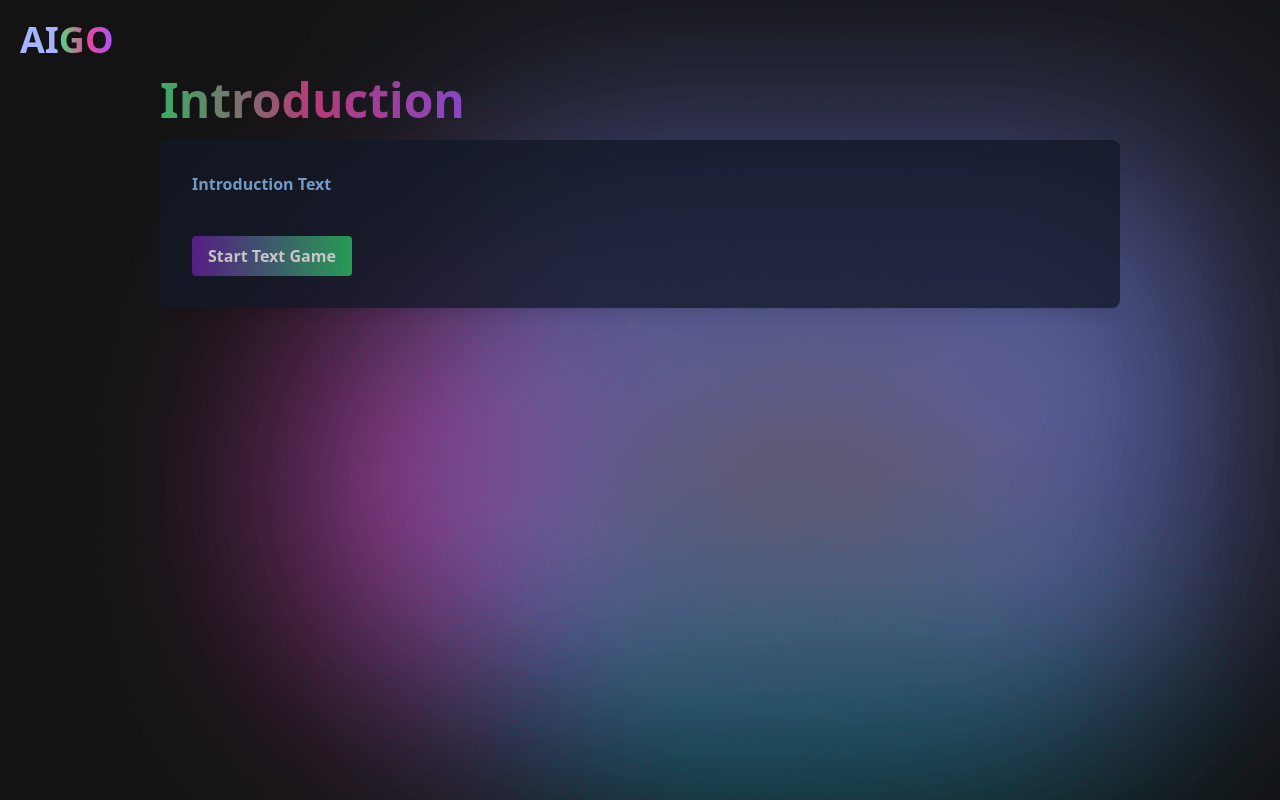
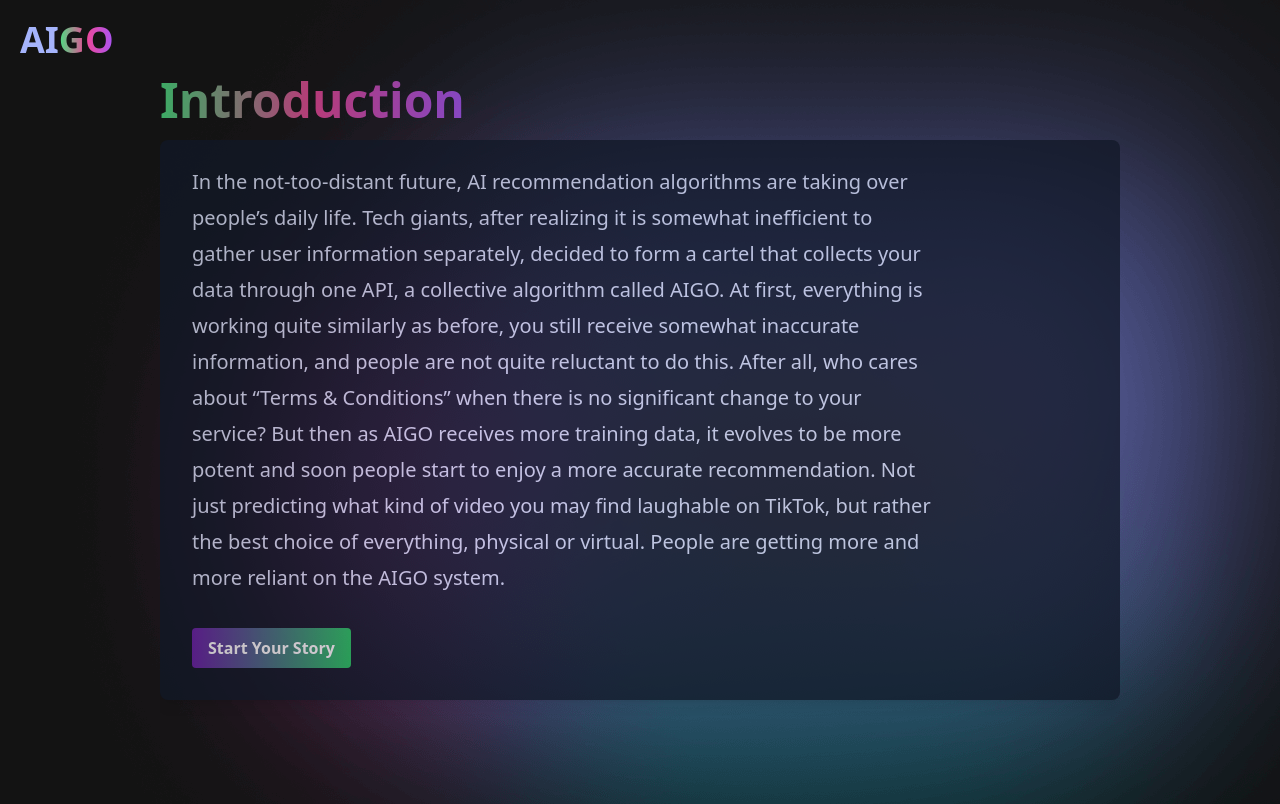
Before and after one commit to Alex-YuYan/AIGO, a React (Create React App) app: page / in a window 1280 px wide. Built offline with nearby package versions, Linux system fonts and the light colour scheme.

Commit message:
feat: add typography

```diff
--- a/package.json
+++ b/package.json
@@ -36,6 +36,7 @@
     ]
   },
   "devDependencies": {
+    "@tailwindcss/typography": "^0.5.8",
     "react-router-dom": "^6.4.4",
     "tailwindcss": "^3.2.4"
   }
--- a/src/Intro.js
+++ b/src/Intro.js
@@ -13,9 +13,11 @@ const Intro = () => (
 
         <form className="bg-gray-900 opacity-75 w-full shadow-lg rounded-lg px-8 pt-6 pb-8 mb-4">
           <div className="mb-4">
-            <label className="block text-blue-300 py-2 font-bold mb-2" for="emailaddress">
-              Introduction Text
-            </label>
+            <article class="prose text-indigo-100 lg:prose-xl">
+              <p>
+              In the not-too-distant future, AI recommendation algorithms are taking over people’s daily life. Tech giants, after realizing it is somewhat inefficient to gather user information separately, decided to form a cartel that collects your data through one API, a collective algorithm called AIGO. At first, everything is working quite similarly as before, you still receive somewhat inaccurate information, and people are not quite reluctant to do this. After all, who cares about “Terms & Conditions” when there is no significant change to your service? But then as AIGO receives more training data, it evolves to be more potent and soon people start to enjoy a more accurate recommendation. Not just predicting what kind of video you may find laughable on TikTok, but rather the best choice of everything, physical or virtual. People are getting more and more reliant on the AIGO system.
+              </p>
+            </article>
           </div>
 
           <div className="flex items-center justify-between pt-4">
@@ -24,7 +26,7 @@ const Intro = () => (
                 className="bg-gradient-to-r from-purple-800 to-green-500 hover:from-pink-500 hover:to-green-500 text-white font-bold py-2 px-4 rounded focus:ring transform transition hover:scale-105 duration-300 ease-in-out"
                 type="button"
               >
-                Start Text Game
+                Start Your Story
               </button>
             </Link>
           </div>
--- a/tailwind.config.js
+++ b/tailwind.config.js
@@ -4,5 +4,7 @@ module.exports = {
   theme: {
     extend: {},
   },
-  plugins: [],
+  plugins: [
+    require('@tailwindcss/typography'),
+  ],
 }
```
Also changed, not shown: 1 other file (tests, documents, lock files or other folders).
